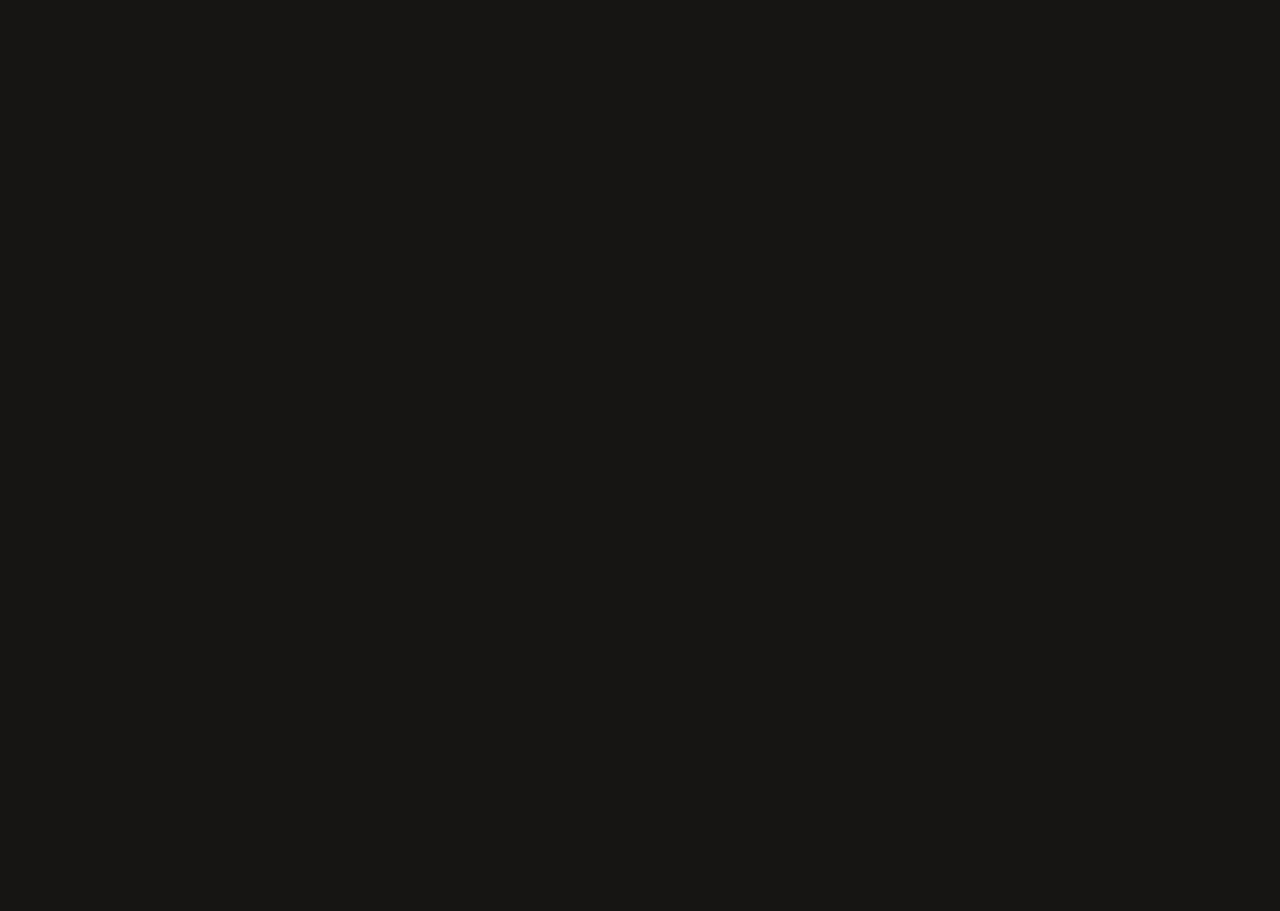
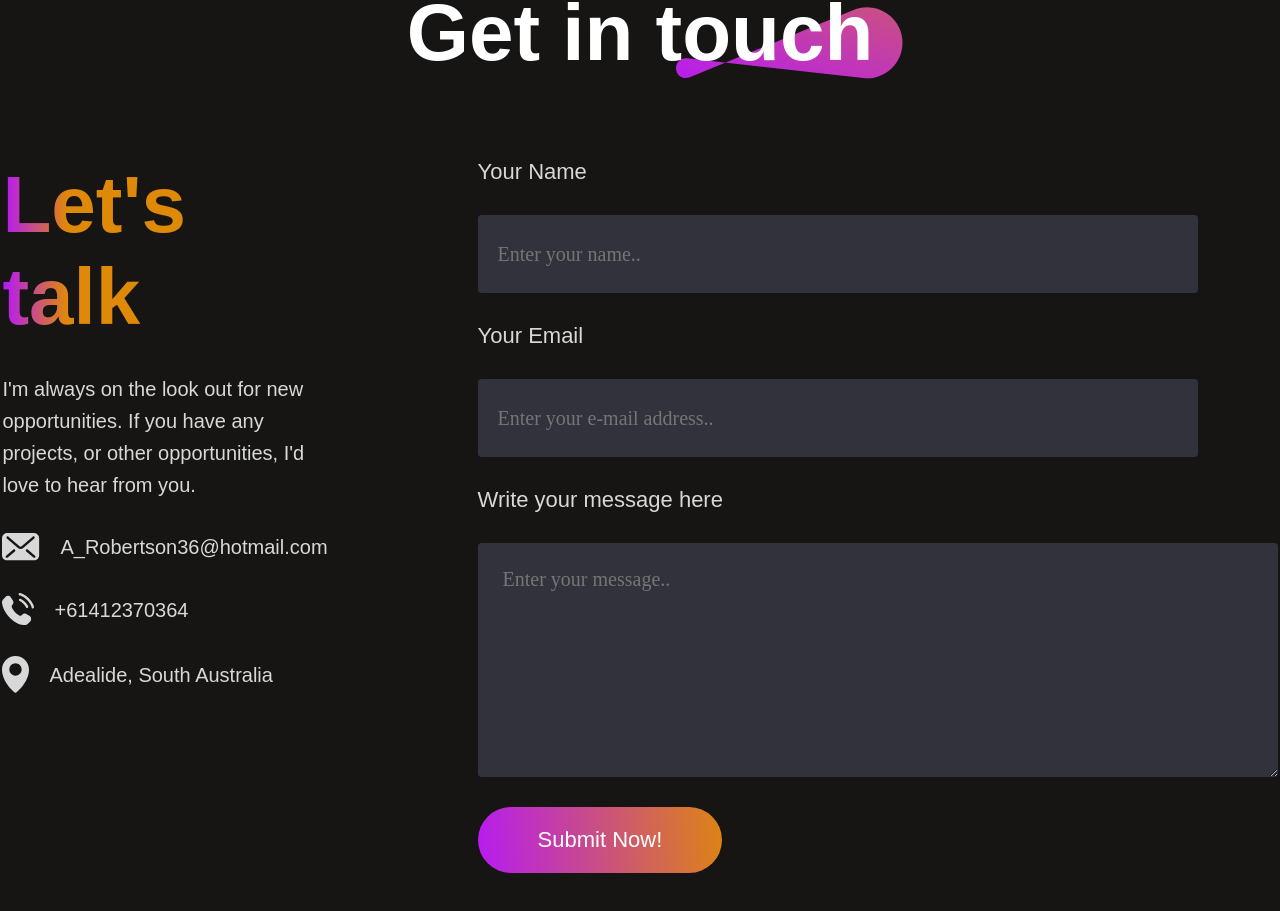
Before and after one commit to CandyXandy/CandyXandy.github.io, a React (Vite) app: page / in a window 1280 px wide. Shown: the part 4037-4948 px from the top of the page. Before the commit the page ends 3944 px from the top, so only its background shows below. Built offline with nearby package versions, Linux system fonts and the light colour scheme; a web font is replaced by a local one.

Commit message:
[FEAT] contact section implemented

```diff
--- a/src/App.tsx
+++ b/src/App.tsx
@@ -3,6 +3,7 @@
 import Hero from './Components/Hero/Hero'
 import About from './Components/About/About'
 import Portfolio from './Components/Portfolio/Portfolio'
+import Contact from './Components/Contact/Contact'
 
 const App = () => {
   return (
@@ -11,6 +12,7 @@
       <Hero />
       <About />
       <Portfolio />
+      <Contact />
     </div>
   )
 }
--- /dev/null
+++ b/src/Components/Contact/Contact.css
@@ -0,0 +1,120 @@
+.contact {
+    display: flex;
+    flex-direction: column;
+    align-items: center;
+    justify-content: center;
+    gap: 80px;
+    margin: 80px 170px;
+}
+
+.contact-title {
+    position: relative;
+}
+
+.contact-title h1 {
+    padding: 0px 30px;
+    font-size: 80px;
+    font-weight: 600;
+}
+
+.contact-title img {
+    position: absolute;
+    bottom: 0;
+    right: 0;
+    z-index: -1;
+}
+
+.contact-section {
+    display: flex;
+    gap: 150px;
+}
+
+.contact-left {
+    display: flex;
+    flex-direction: column;
+    gap: 30px;
+}
+
+.contact-left h2 {
+    font-size: 80px;
+    font-weight: 700;
+    background: linear-gradient(270deg, #DF8909 80%, #B415FF 100%);
+    background-clip: text;
+    -webkit-background-clip: text;
+    -webkit-text-fill-color: transparent;
+}
+
+.contact-left p {
+    max-width: 40rem;
+    color: #D8D8D8;
+    font-size: 20px;
+    line-height: 2rem;
+}
+
+.contact-details {
+    display: flex;
+    flex-direction: column;
+    gap: 30px;
+    color: #d8d8d8;
+    font-size: 22px;
+}
+
+.contact-detail {
+    display: flex;
+    align-items: center;
+    gap: 20px;
+}
+
+
+.contact-right {
+    display: flex;
+    flex-direction: column;
+    align-items: start;
+    gap: 30px;
+}
+
+.contact-right label {
+    color: #D8D8D8;
+    font-size: 22px;
+    font-weight: 500;
+}
+
+.contact-right input {
+    border: none;
+    width: 700px;
+    height: 78px;
+    padding-left: 20px;
+    border-radius: 4px;
+    background: #32323c;
+    color: #a0a0a0;
+    font-family: Outfit;
+    font-size: 20px;
+}
+
+.contact-right textarea {
+    border: none;
+    width: 750px;
+    padding: 25px;
+    border-radius: 4px;
+    background: #32323c;
+    color: #a0a0a0;
+    font-family: Outfit;
+    font-size: 20px;
+}
+
+.contact-submit {
+    border: none;
+    color: white;
+    border-radius: 50px;
+    background: linear-gradient(264deg, #DF8908 -5.09%, #B415FF 106.28%);
+    font-size: 22px;
+    padding: 20px 60px;
+    margin-bottom: 50px;
+    cursor: pointer;
+    transition: 0.3s;
+}
+
+.contact-submit:hover {
+    transform: scale(1.1);
+    transition: 0.3s;
+}
--- /dev/null
+++ b/src/Components/Contact/Contact.tsx
@@ -0,0 +1,48 @@
+import React from 'react'
+import './Contact.css'
+import theme_pattern from '../../assets/theme_pattern.svg'
+import mail_icon from '../../assets/mail_icon.svg'
+import location_icon from '../../assets/location_icon.svg'
+import call_icon from '../../assets/call_icon.svg'
+
+const Contact = () => {
+    return (
+        <div className='contact'>
+            <div className="contact-title">
+                <h1>Get in touch</h1>
+                <img src={theme_pattern} alt="" />
+            </div>
+            <div className="contact-section">
+                <div className="contact-left">
+                    <h2>Let's talk</h2>
+                    <p>
+                        I'm always on the look out for new opportunities. If you have any projects, or other
+                        opportunities, I'd love to hear from you.
+                    </p>
+                    <div className="contact-details">
+                        <div className="contact-detail">
+                            <img src={mail_icon} alt="" /> <p>A_Robertson36@hotmail.com</p>
+                        </div>
+                        <div className="contact-detail">
+                            <img src={call_icon} alt="" /> <p>+61412370364</p>
+                        </div>
+                        <div className="contact-detail">
+                            <img src={location_icon} alt="" /> <p>Adealide, South Australia</p>
+                        </div>
+                    </div>
+                </div>
+                <form className="contact-right">
+                    <label htmlFor=''>Your Name</label>
+                    <input type="text" placeholder='Enter your name..' name='name' />
+                    <label htmlFor="">Your Email</label>
+                    <input type="email" placeholder='Enter your e-mail address..' name='email' />
+                    <label htmlFor=''>Write your message here</label>
+                    <textarea name="message" rows={8} placeholder='Enter your message..' />
+                    <button type="submit" className="contact-submit">Submit Now!</button>
+                </form>
+            </div>
+        </div>
+    )
+}
+
+export default Contact
```
